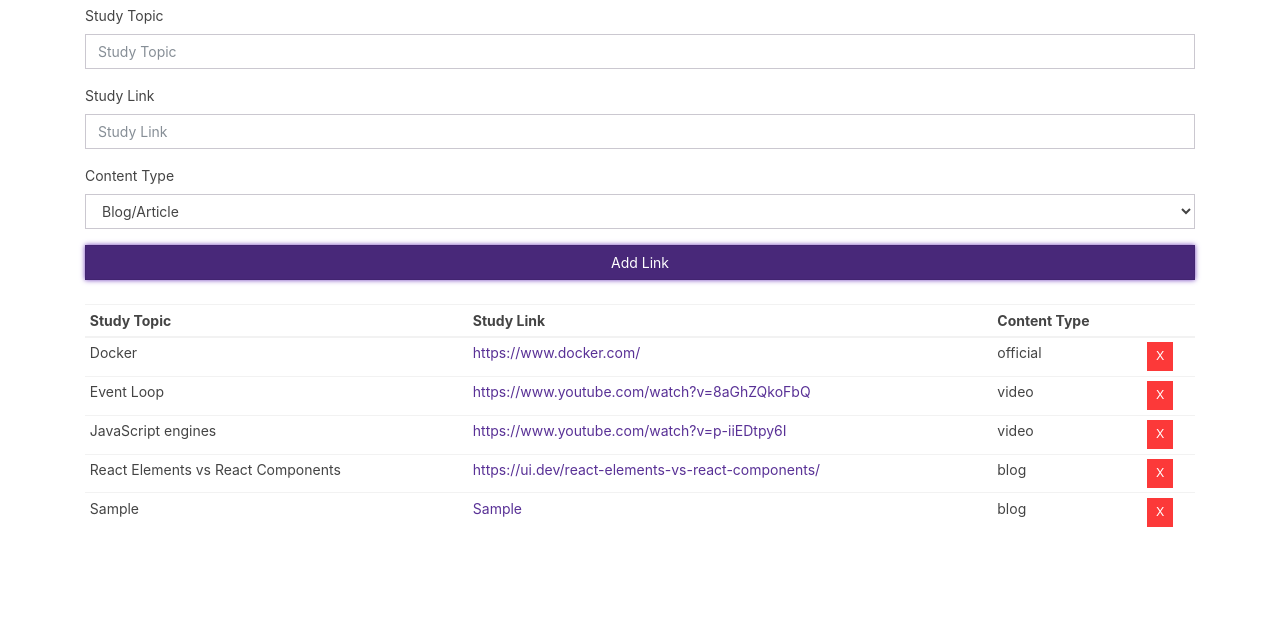
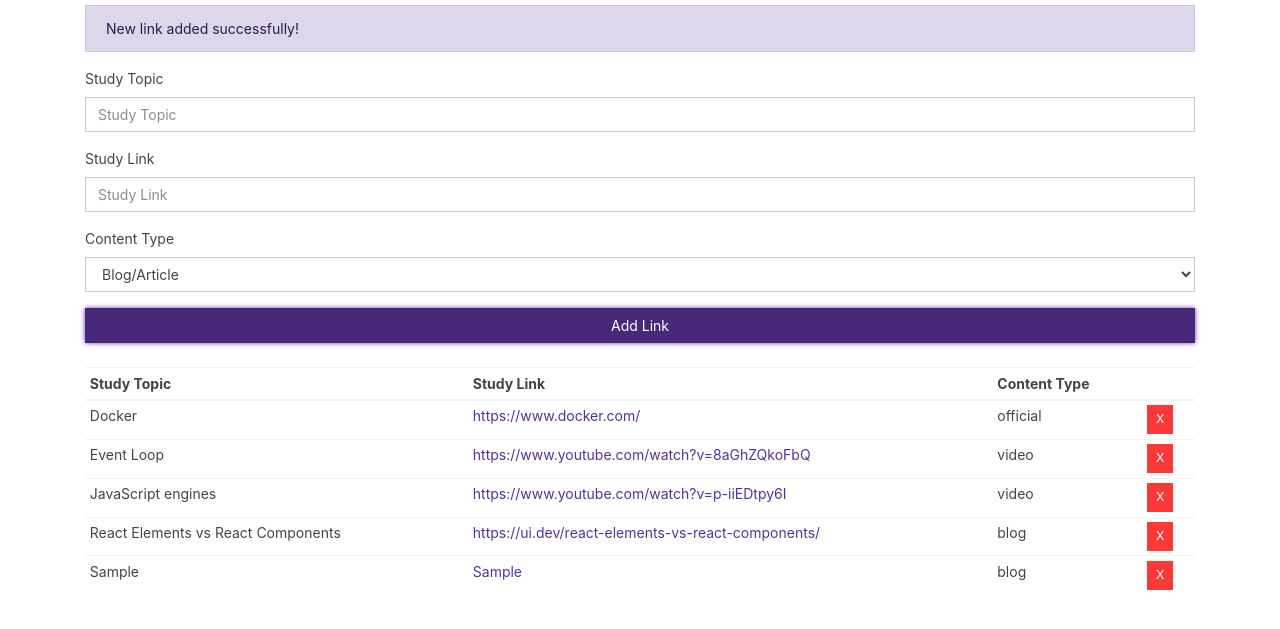
Before and after one commit to GarimaK1/StudyLinks, a plain HTML site: page index.html in a window 1280 px wide. Both pictures are taken after typing "Sample", "Sample" into the empty fields and a click on the button "Add Link". Shown: the part 69-698 px from the top of the page. Drawn offline with nearby package versions, Linux system fonts and the light colour scheme.

Commit message:
Starting with LocalStorage

```diff
--- a/app.js
+++ b/app.js
@@ -1,3 +1,4 @@
+const container = document.querySelector('.container');
 const list = document.getElementById("links-table-body");
 const linksForm = document.getElementById('links-form');
 const topic = document.getElementById('topic');
@@ -58,11 +59,25 @@ class UI {
         slink.value = "";
     }
 
+    static showAlert(message, className) {
+        const alertDiv = document.createElement('div');
+        alertDiv.className = `alert alert-${className}`;
+        alertDiv.appendChild(document.createTextNode(message));
+        container.insertBefore(alertDiv, linksForm);
+        // Remove alert after 3 seconds
+        setTimeout(() => {
+            document.querySelector('.alert').remove();
+        }, 3000);
+    }
+
     static removeLink(e) {
         // We want to delete "tr". Button's parent: "td". td's parent: "tr"
         if (e.target.classList.contains('delete')) {
             e.target.parentElement.parentElement.remove();
+            // Show removed alert
+            UI.showAlert('Link removed successfully!', 'warning');
         }
+
     }
 }
 
@@ -80,6 +95,9 @@ linksForm.onsubmit = (e) => {
     const newLink = new StudyLink(topic.value, slink.value, contentType.value);
     UI.addLinkToList(newLink);
 
+    // Show success alert
+    UI.showAlert('New link added successfully!', 'primary');
+
     // Clear text fields
     UI.clearFormFields();
 }
```
Also changed, not shown: index.html (+1 -0 lines), 1 other file.
